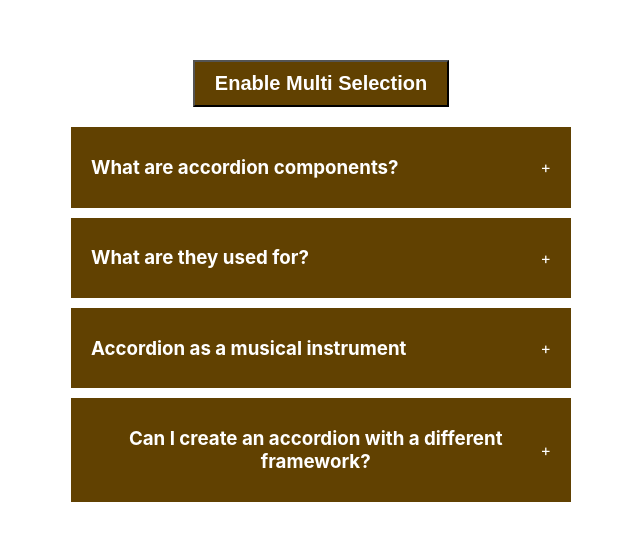
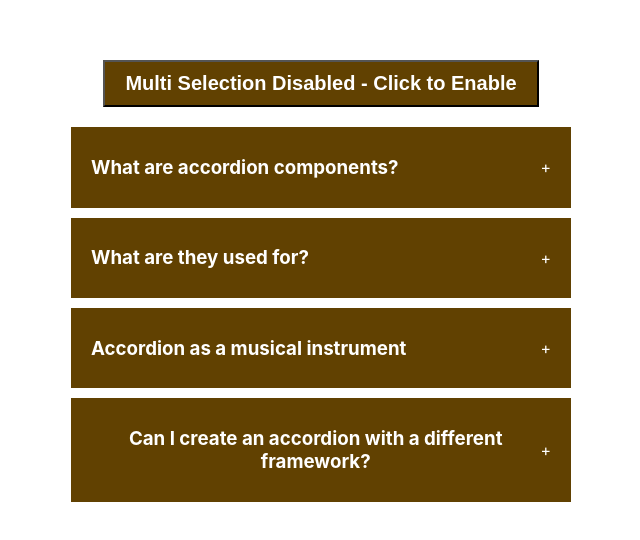
Before and after one commit to anyars-encarta/encarta-accordion, a React (Create React App) app: page / in a window 1280 px wide. Shown: the part 114-654 px from the top of the page, without its empty margins (319-959 px from the left). Built offline with nearby package versions, Linux system fonts and the light colour scheme.

Commit message:
Improve Multi selection button caption to the state of multi selection

```diff
--- a/src/components/accordion/index.jsx
+++ b/src/components/accordion/index.jsx
@@ -24,10 +24,13 @@ const Accordion = () => {
       setMultiple(copyMultiple)
     }
 
-    console.log(selected, multiple)
+    return <div className="wrapper">
+        <button
+          onClick={
+            () => setEnableMultiSelection(!enableMultiSelection)}>
+                {enableMultiSelection ? 'Multi Selection Enabled - Click to Disable' : 'Multi Selection Disabled - Click to Enable'}
+        </button>
 
-    return <div className="wrapper">
-        <button onClick={() => setEnableMultiSelection(!enableMultiSelection)}>Enable Multi Selection</button>
         <div className="accordion">
             {
                 data && data.length > 0 ?
```
